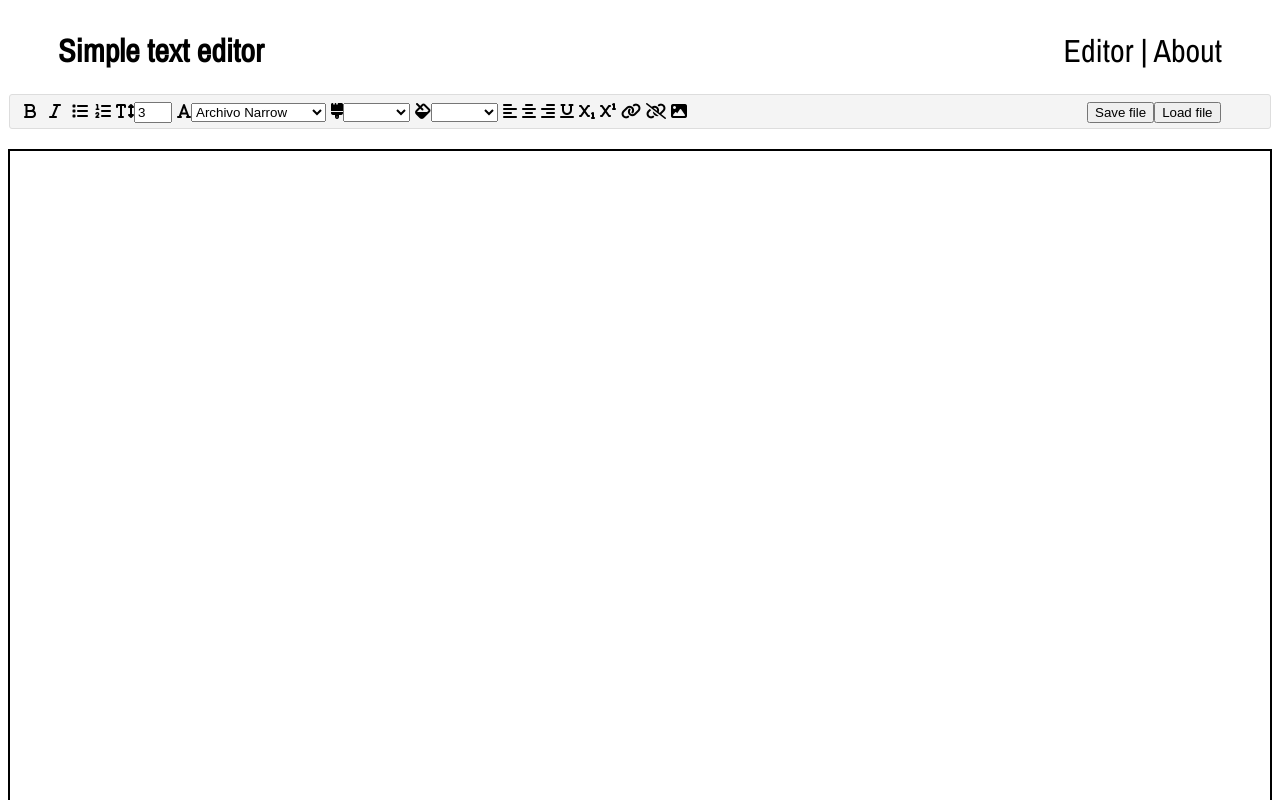
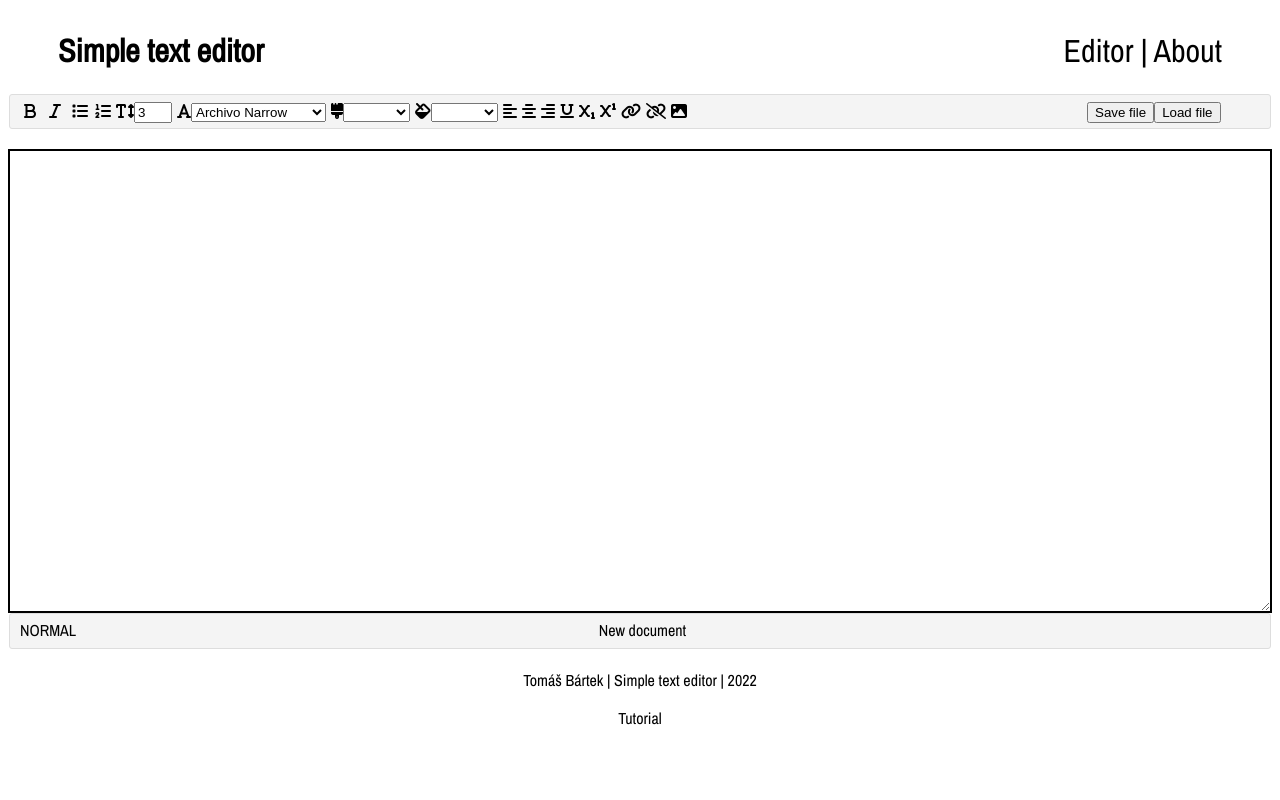
Before and after one commit to broukosklivak/STE, a Vue app: page /#/ in a window 1280 px wide. Shown: the top 800 px of the page. Built offline with nearby package versions, Linux system fonts and the light colour scheme.

Commit message:
Bottom panel
Panel that shows if you are in insert or normal mode and name of the opened document

```diff
--- /dev/null
+++ b/src/components/BottomPanel.vue
@@ -0,0 +1,70 @@
+<template>
+    <div class="bottompanel">
+        <p class="insert" ref="insert"></p><p class="name" ref="name"></p>
+    </div>
+</template>
+
+<script>
+export default {
+    name: 'BottomPanel',
+
+    props: { insert: Boolean,
+             fileName: String
+    },
+
+    mounted:function(){
+        this.insertShow()
+        this.$refs.name.innerHTML = this.fileName
+    },
+
+    updated:function(){
+        this.insertShow()
+        this.$refs.name.innerHTML = this.fileName
+    },
+
+    methods: {
+        insertShow:function(){
+            if (this.insert == true){
+                this.$refs.insert.innerHTML = "NORMAL"
+            }
+            else if (this.insert == false){
+                this.$refs.insert.innerHTML = "INSERT"
+            }
+        }
+    }
+}
+</script>
+
+<style scoped>
+    .bottompanel
+    {
+    border:solid 1px #ddd;
+    background:#f4f4f4;
+    padding: 5px;
+    border-radius:3px;
+    width: 1250px;
+    margin: auto;
+    margin-bottom: 20px;
+    color: black;
+    display: flex;
+    height: 24px;
+    }
+
+    .bottompanel::after{
+    content: " ";
+    display: block;
+    flex: 1;
+    }
+
+    .insert{
+    margin-left: 5px;
+    flex: 1;
+    margin-top: auto;
+    }
+
+    .name{
+    flex: 1;
+    text-align: center;
+    margin-top: auto;
+    }
+</style>
--- a/src/components/EditorField.vue
+++ b/src/components/EditorField.vue
@@ -6,21 +6,25 @@
     <div class="editorfield" ref="editorfield" :insert="true" contenteditable="true" v-on:keydown="keyPress($event)"
     spellcheck="false">
     </div>
+    <BottomPanel :insert ="insert" :fileName="fileName" />
 </template>
 
 <script>
 import StylePanel from '../components/StylePanel.vue'
+import BottomPanel from '../components/BottomPanel.vue'
 
 export default {
     name: 'EditorField',
 
     components:{
-        StylePanel
+        StylePanel,
+        BottomPanel
     },
 
     data(){
         return{
-            insert: true
+            insert: true,
+            fileName: "New document"
         }
     },
 
@@ -95,6 +99,7 @@ export default {
     }
 
     document.body.removeChild(downloadLink);
+    this.fileName = filename
     },
 
     loadDocument(){
@@ -112,6 +117,8 @@ export default {
         let files = input.files
 
         const file = files[0]
+
+        this.fileName = file.name
 
         let reader = new FileReader()
 
@@ -144,7 +151,6 @@ export default {
                 switch(e.keyCode){
                     case 73:
                     e.preventDefault()
-                    alert("Insert mode")
                     this.insert = false
                     break;
 
@@ -253,6 +259,7 @@ export default {
                         case "qa":
                         let what = "all"
                         this.delete(what)
+                        this.fileName = "New document"
                         break;
 
                         case "image":
@@ -285,7 +292,6 @@ export default {
             }
             else if (this.insert == false){
                 if (e.keyCode == 27){
-                    alert("Normal mode")
                     this.insert = true
                 }
             }
@@ -311,8 +317,7 @@ export default {
         document.execCommand("backColor", false, backcolor)
     },
 
-    link(){
-        let url = prompt("Write the URL here:")
+    link(){        alert(file.name)
         if (url == null || url == ""){
             alert("No url was set")
         }
@@ -428,7 +433,7 @@ export default {
         outline: none;
         border: 2px solid black;
         width: 1250px;
-        height: 1000px;
+        height: 450px;
         word-wrap: break-word;
         resize: vertical;
         overflow: auto;
```
